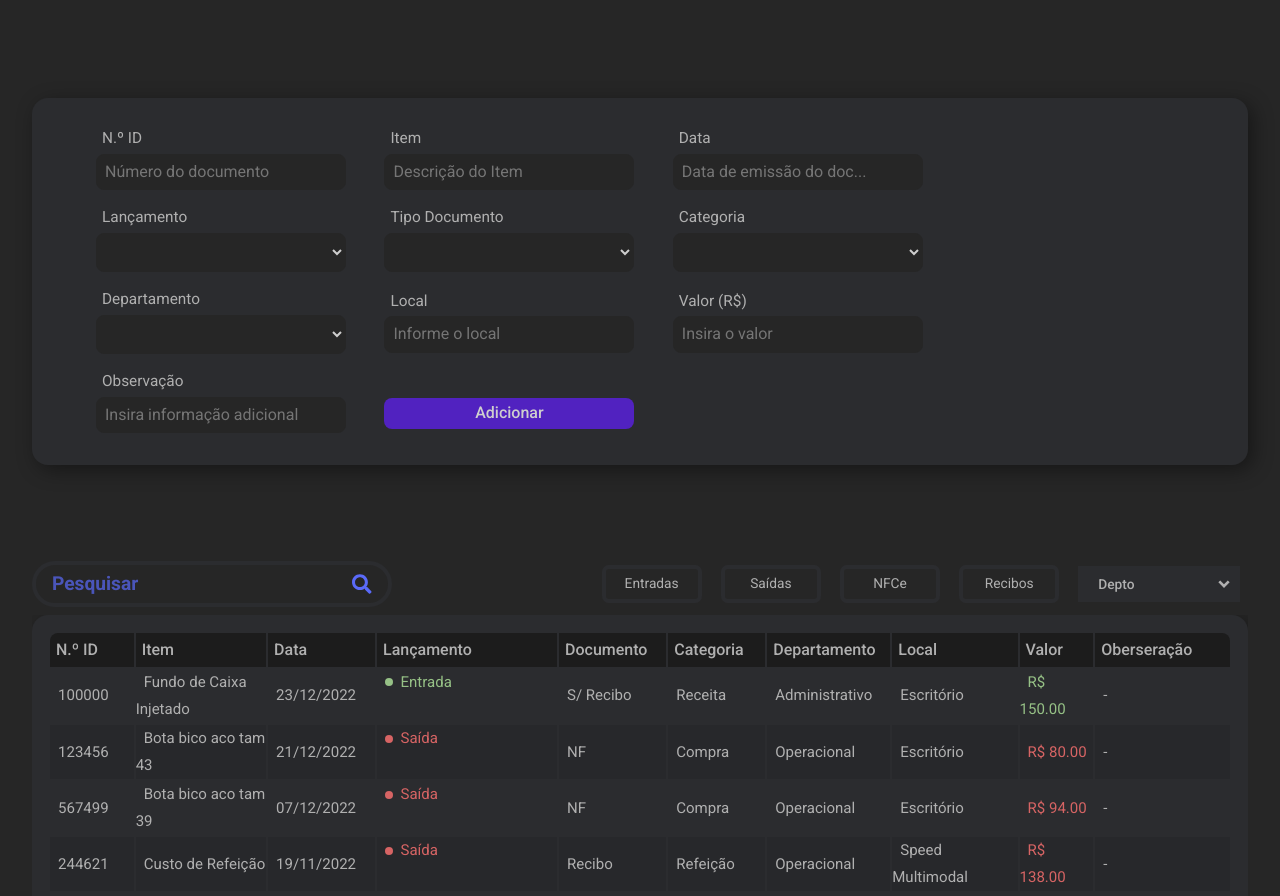
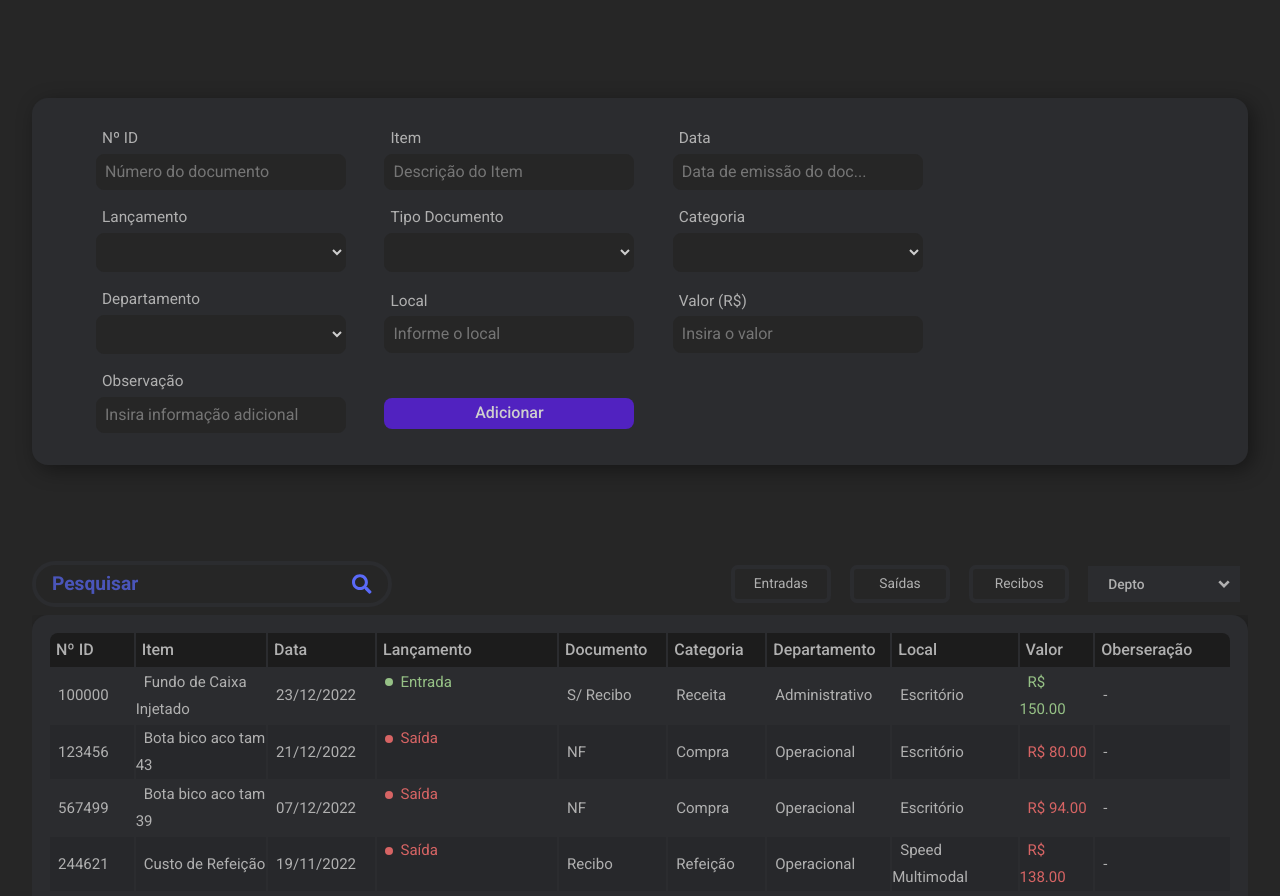
Before and after one commit to Fsouzza/chacal-servicev2, a React (Create React App) app: page / in a window 1280 px wide. Shown: the part 1060-1956 px from the top of the page. Built offline with nearby package versions, Linux system fonts and the light colour scheme.

Commit message:
refatoracao components part 5

```diff
--- a/src/pages/fluxoCaixa/addFluxo/addFluxo.tsx
+++ b/src/pages/fluxoCaixa/addFluxo/addFluxo.tsx
@@ -35,7 +35,7 @@ export const AddFluxoCaixa = () => {
 
   return(
     <form id='add' className={styles.add}>
-      <Input htmlFor='numero' placeholder='Número do documento' label='N.º ID' id='numero' type='text' onFocus={(e) => (e.target.type='number')} onBlur={(e) => (e.target.type='text')} required={true} value={idField} setInput={value => setIdField(value)}/>
+      <Input htmlFor='numero' placeholder='Número do documento' label='Nº ID' id='numero' type='text' onFocus={(e) => (e.target.type='number')} onBlur={(e) => (e.target.type='text')} required={true} value={idField} setInput={value => setIdField(value)}/>
       <Input htmlFor='item' placeholder='Descrição do Item' label='Item' id='item' type='text' required={true} value={itemField} setInput={value => setItemField(value)}/>
       <Input htmlFor='data' placeholder='Data de emissão do doc...' id='data' label='Data' type='text' onFocus={(e) => (e.target.type='date')} onBlur={(e) => (e.target.type='text')} required={true} value={dataField} setInput={value => setDataField(value)}/>
       <Select label='Lançamento' id='lancamento' htmlFor='lancamento' itens={lancamentos} required={true} value={lancamentoField} setSelected={value => setLancamentoField(value)}/>
--- a/src/pages/fluxoCaixa/buscador/buscador.module.scss
+++ b/src/pages/fluxoCaixa/buscador/buscador.module.scss
@@ -53,7 +53,7 @@
       outline: none;
       padding: .5em 1em;
       text-align: left;
-      width: 160px;
+      width: 150px;
     }
     span{
       align-items: center;
--- a/src/pages/fluxoCaixa/buscador/buscador.tsx
+++ b/src/pages/fluxoCaixa/buscador/buscador.tsx
@@ -38,11 +38,6 @@ export const Buscador = ({ busca, setBusca }: Props) => {
         </div>
         <div className={styles.tags__tag}>
           <button className={busca === 'NFCe' ? `${styles.btnActive}` : `${styles.tags__button}`} onClick={() => filterTag('NFCe')}>
-            NFCe
-          </button>
-        </div>
-        <div className={styles.tags__tag}>
-          <button className={busca === 'Recibo' ? `${styles.btnActive}` : `${styles.tags__button}`} onClick={() => filterTag('Recibo')}>
             Recibos
           </button>
         </div>
--- a/src/pages/fluxoCaixa/index.tsx
+++ b/src/pages/fluxoCaixa/index.tsx
@@ -17,18 +17,31 @@ export const FluxoCaixa = () => {
   const [porcentagem, setPorcentagem] = useState(0);
   const [lista, setLista] = useState(items);
 
+  function verificaBusca(title: string){
+    const regex = new RegExp(`^${busca}`, 'i');
+    return regex.test(title);
+  }
+
   useEffect(()=> {
     const somaEntrada = items.filter((item) => item.lancamentos === 'Entrada').reduce((acc, cur) => acc + cur.valor, 0);
     const somaSaida = items.filter((item) => item.lancamentos === 'Saída').reduce((acc, cur) => acc + cur.valor, 0);
     const contadorTotal = somaEntrada - somaSaida;
     const contadorPorcentagem = contadorTotal / 100;
+    const listaBusca = items.filter(item =>
+      verificaBusca(item.item)
+      || verificaBusca(item.tipo)
+      || verificaBusca(item.departamento)
+      || verificaBusca(item.categoria)
+      || verificaBusca(item.local)
+      || verificaBusca(item.lancamentos)
+    );
 
     setEntrada(somaEntrada);
     setSaida(somaSaida);
     setTotal(contadorTotal);
     setPorcentagem(contadorPorcentagem);
-    setLista(lista);
-  }, [lista]);
+    setLista(listaBusca);
+  }, [items, busca]);
 
   return(
     <>
@@ -43,7 +56,7 @@ export const FluxoCaixa = () => {
       <MyChart />
       <AddFluxoCaixa />
       <Buscador busca={busca} setBusca={setBusca} />
-      <TabelaCaixa busca={busca} items={lista} />
+      <TabelaCaixa items={lista} />
     </>
   );
 };
--- a/src/pages/fluxoCaixa/tabelaRegistro/index.tsx
+++ b/src/pages/fluxoCaixa/tabelaRegistro/index.tsx
@@ -1,24 +1,22 @@
 import { Item } from '../../../types/item';
 import { formatDate } from '../../../helpers/dateFilter';
 import styles from './tabelaRegistro.module.scss';
-import { useEffect, useState } from 'react';
+import { useState } from 'react';
 import ReactPaginate from 'react-paginate';
 import { MdOutlineKeyboardArrowLeft, MdOutlineKeyboardArrowRight } from 'react-icons/md';
 
 type Props = {
   items: Item[],
-  busca: string,
 }
 
 export const TabelaCaixa = (props: Props) => {
-  const {items, busca} = props;
-  const [lista, setLista] = useState(items);
+  const { items } = props;
   const [pageNumber, setPageNumber] = useState(0);
   const itemPerPage = 10;
   const currentPages = pageNumber * itemPerPage;
   const colunas = [
     {
-      label: 'N.º ID'
+      label: 'Nº ID'
     },
     {
       label: 'Item'
@@ -49,24 +47,7 @@ export const TabelaCaixa = (props: Props) => {
     }
   ];
 
-  function verificaBusca(title: string){
-    const regex = new RegExp(`^${busca}`, 'i');
-    return regex.test(title);
-  }
-
-  useEffect(()=> {
-    const listaBusca = items.filter(item =>
-      verificaBusca(item.item)
-      || verificaBusca(item.tipo)
-      || verificaBusca(item.departamento)
-      || verificaBusca(item.categoria)
-      || verificaBusca(item.local)
-      || verificaBusca(item.lancamentos)
-    );
-    setLista(listaBusca);
-  }, [items, busca]);
-
-  const displayTable = lista.sort((a,b) => a.date < b.date ? 1 : -1).slice(currentPages, currentPages + itemPerPage).map((item, index) => (
+  const displayTable = items.sort((a,b) => a.date < b.date ? 1 : -1).slice(currentPages, currentPages + itemPerPage).map((item, index) => (
     <tr key={index}>
       <td>{item.id}</td>
       <td>{item.item}</td>
@@ -86,7 +67,7 @@ export const TabelaCaixa = (props: Props) => {
     </tr>
   ));
 
-  const pageCount = Math.ceil(lista.length / itemPerPage);
+  const pageCount = Math.ceil(items.length / itemPerPage);
   const changePage = (event: { selected: number; }) => {
     setPageNumber(event.selected);
   };
```
